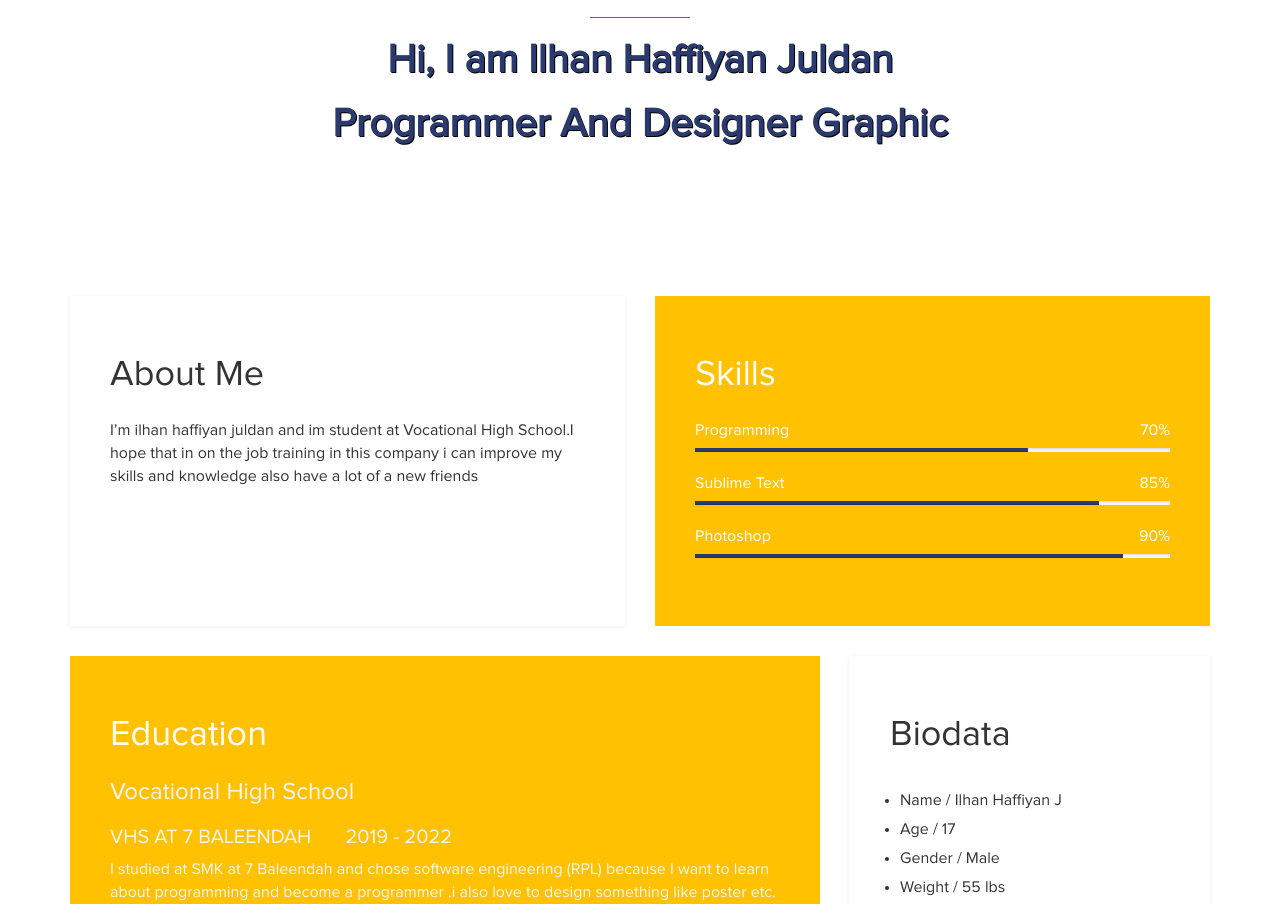
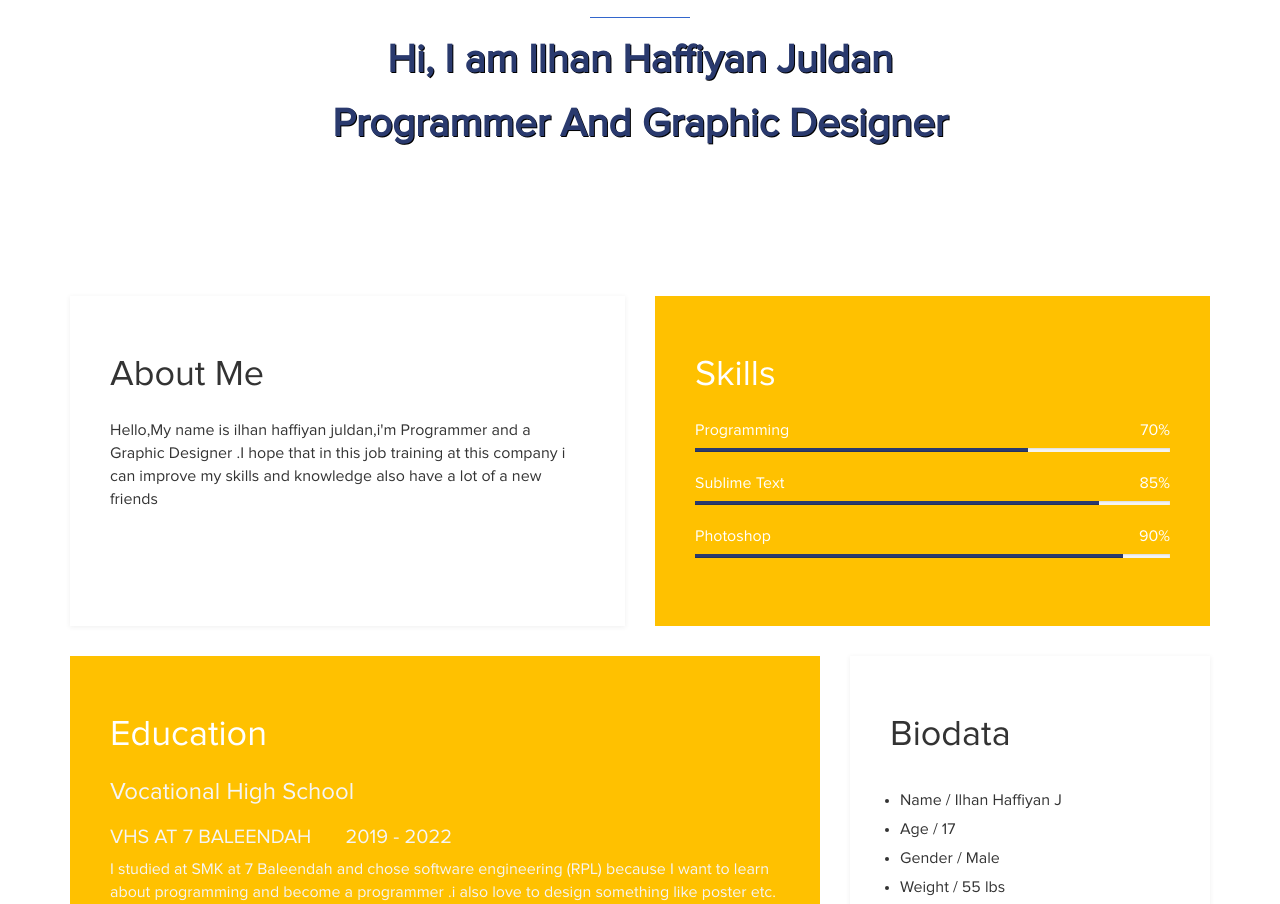
Before and after one commit to nengrindamar08/ilhan29.github.io, a plain HTML site: page index.html in a window 1280 px wide. Shown: the part 196-1100 px from the top of the page. Drawn offline with Linux system fonts and the light colour scheme.

Commit message:
Update index.html

```diff
--- a/index.html
+++ b/index.html
@@ -34,7 +34,7 @@ http://www.templatemo.com/tm-467-easy-profile
 				<img src="images/tm-easy-profile.jpg" class="img-responsive img-circle tm-border" alt="templatemo easy profile">
 				<hr>
 				<h1 class="tm-title bold shadow">Hi, I am Ilhan Haffiyan Juldan</h1>
-				<h1 class="tm-title bold shadow">Programmer And Designer Graphic</h1>
+				<h1 class="tm-title bold shadow">Programmer And Graphic Designer</h1>
 			</div>
 		</div>
 	</div>
@@ -46,7 +46,7 @@ http://www.templatemo.com/tm-467-easy-profile
 		<div class="col-md-6 col-sm-12">
 			<div class="about">
 				<h2>About Me</h2>
-				<p>I’m ilhan haffiyan juldan and im student at Vocational High School.I hope that in on the job training in this company i can improve my skills and knowledge also have a lot of a new friends</p>
+				<p>Hello,My name is ilhan haffiyan juldan,i'm Programmer and a Graphic Designer .I hope that in this job training at this company i can improve my skills and knowledge also have a lot of a new friends</p>
 			</div>
 		</div>
 		<div class="col-md-6 col-sm-12">
```
